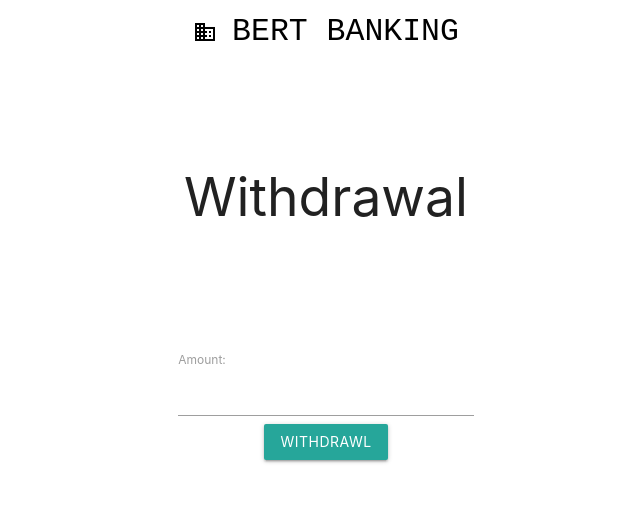
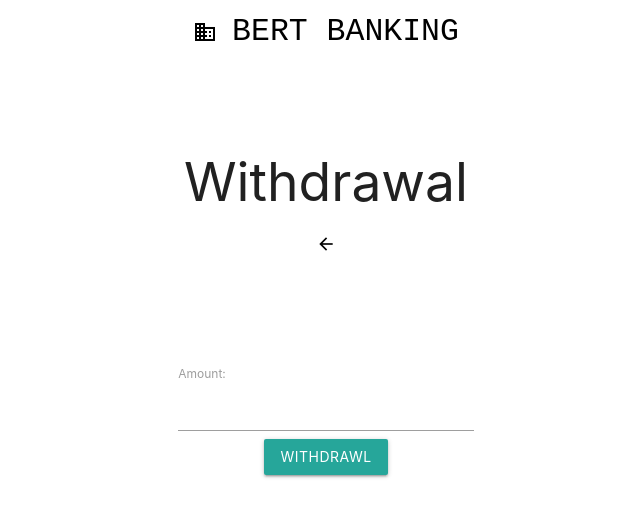
Before and after one commit to itsRobertoBorges/Bert-Bank-Application, a React (Create React App) app in the folder bank-app/frontend/: page /withdrawl in a window 1280 px wide. Shown: the top 516 px of the page, without its empty margins (314-954 px from the left). Built offline with nearby package versions, Linux system fonts and the light colour scheme.

Commit message:
implemented back function on withdrawl and deposit pages

```diff
--- a/bank-app/frontend/src/pages/Deposit.js
+++ b/bank-app/frontend/src/pages/Deposit.js
@@ -37,8 +37,8 @@ class Deposit extends Component {
 
     return (
       <div className="deposit-container">
-        <div className="title-container">
-          <Link
+        <h2 className="deposit-title">Deposit</h2>
+        <Link
             to="/dashboard"
             style={{
               fontFamily: "monospace",
@@ -47,8 +47,6 @@ class Deposit extends Component {
           >
             <i className="material-icons">arrow_back</i>
           </Link>
-          <h2 className="deposit-title">Deposit</h2>
-        </div>
         <div className="deposit-form-container">
           <form onSubmit={this.handleSubmit}>
             <div className="form-group">
@@ -64,7 +62,7 @@ class Deposit extends Component {
               />
             </div>
             <button type="submit" className="btn btn-primary">
-              Submit
+              Deposit
             </button>
           </form>
         </div>
--- a/bank-app/frontend/src/pages/Withdrawl.js
+++ b/bank-app/frontend/src/pages/Withdrawl.js
@@ -38,6 +38,15 @@ class Withdrawl extends Component {
     return (
       <div className="deposit-container">
         <h2 className="deposit-title">Withdrawal</h2>
+        <Link
+            to="/dashboard"
+            style={{
+              fontFamily: "monospace",
+            }}
+            className="col s5 brand-logo center black-text"
+          >
+            <i className="material-icons">arrow_back</i>
+          </Link>
         <div className="deposit-form-container">
           <form onSubmit={this.handleSubmit}>
             <div className="form-group">
```
